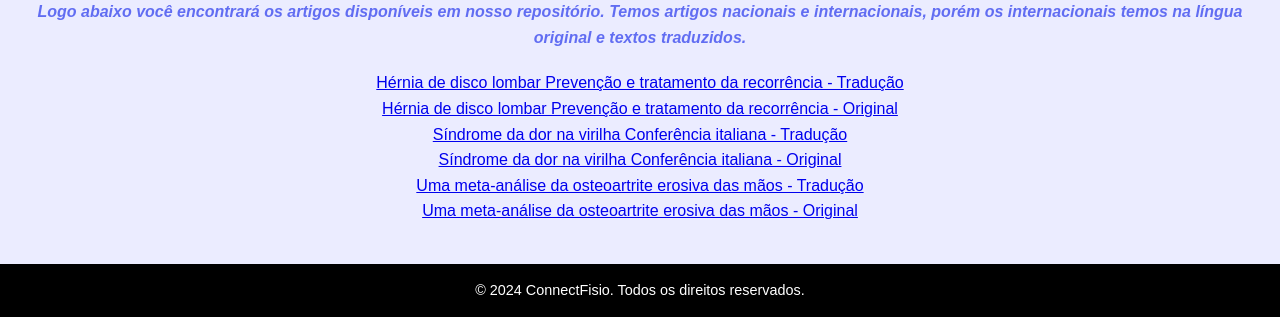
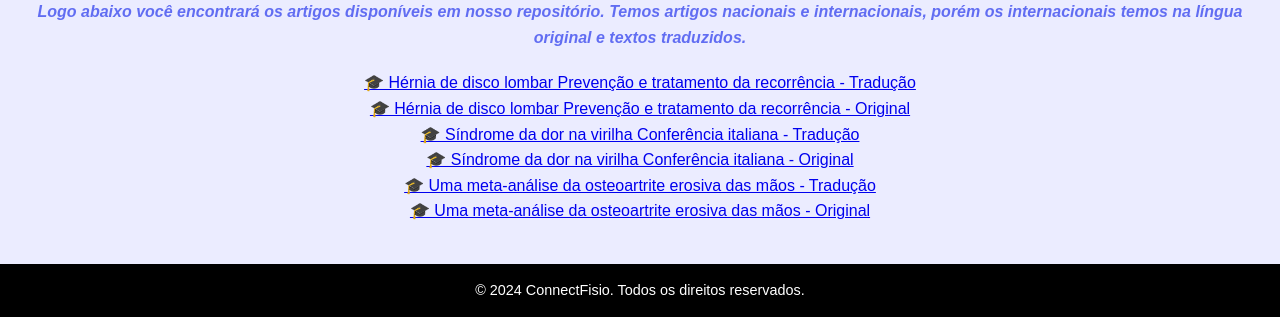
Before and after one commit to diihfreitas/connecthealth, a plain HTML site: page repositorio.html in a window 1280 px wide. Shown: the part 551-868 px from the top of the page. Drawn offline with Linux system fonts and the light colour scheme.

Commit message:
addemoji

```diff
--- a/repositorio.html
+++ b/repositorio.html
@@ -31,12 +31,12 @@
         </div>
         <ul class="repositorio-lista">
             <li>
-                <a href="./pdfs/Hérnia de disco lombar Prevenção e tratamento da recorrência.pdf" target="_blank">Hérnia de disco lombar Prevenção e tratamento da recorrência - Tradução</a>
-                <a href="./pdfs/lumbar disc.pdf" target="_blank">Hérnia de disco lombar Prevenção e tratamento da recorrência - Original</a>
-                <a href="./pdfs/Síndrome da dor na virilha Conferência italiana.pdf" target="_blank">Síndrome da dor na virilha Conferência italiana - Tradução</a>
-                <a href="./pdfs/bmjsem-2016-000142.pdf" target="_blank">Síndrome da dor na virilha Conferência italiana - Original</a>
-                <a href="./pdfs/Uma meta-análise da osteoartrite erosiva das mãos.pdf" target="_blank">Uma meta-análise da osteoartrite erosiva das mãos - Tradução</a>
-                <a href="./pdfs/ard-2022-223468.pdf" target="_blank">Uma meta-análise da osteoartrite erosiva das mãos - Original</a>
+                <a href="./pdfs/Hérnia de disco lombar Prevenção e tratamento da recorrência.pdf" target="_blank">&#127891 Hérnia de disco lombar Prevenção e tratamento da recorrência - Tradução</a>
+                <a href="./pdfs/lumbar disc.pdf" target="_blank">&#127891 Hérnia de disco lombar Prevenção e tratamento da recorrência - Original</a>
+                <a href="./pdfs/Síndrome da dor na virilha Conferência italiana.pdf" target="_blank">&#127891 Síndrome da dor na virilha Conferência italiana - Tradução</a>
+                <a href="./pdfs/bmjsem-2016-000142.pdf" target="_blank">&#127891 Síndrome da dor na virilha Conferência italiana - Original</a>
+                <a href="./pdfs/Uma meta-análise da osteoartrite erosiva das mãos.pdf" target="_blank">&#127891 Uma meta-análise da osteoartrite erosiva das mãos - Tradução</a>
+                <a href="./pdfs/ard-2022-223468.pdf" target="_blank">&#127891 Uma meta-análise da osteoartrite erosiva das mãos - Original</a>
             </li>
         </ul>
     </section>
```
